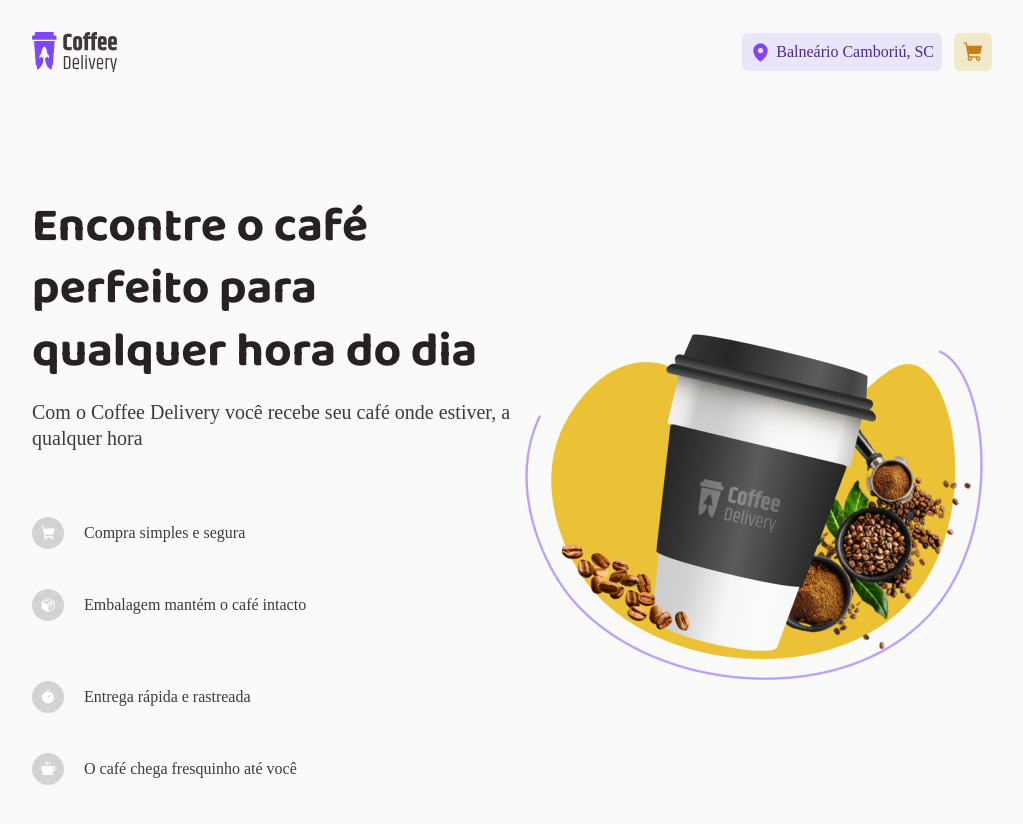
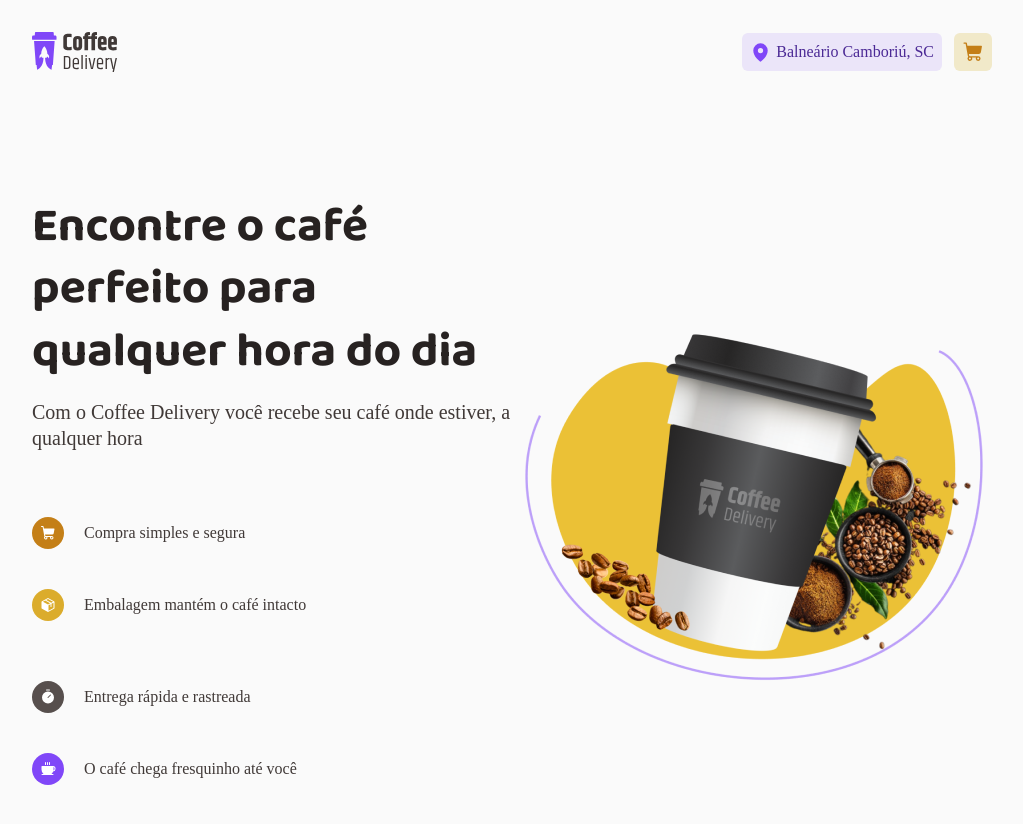
Before and after one commit to florencioMath/Challenge-Ignite-CoffeeDelivery, a React (Vite) app in the folder coffeeDelivery/: page / in a window 1280 px wide. Shown: the top 824 px of the page, without its empty margins (128-1151 px from the left). Built offline with nearby package versions, Linux system fonts and the light colour scheme.

Commit message:
feat: Passing the color for Items through a props and interface.

```diff
--- a/coffeeDelivery/src/pages/Home/index.tsx
+++ b/coffeeDelivery/src/pages/Home/index.tsx
@@ -3,6 +3,7 @@
   CallToActionContainer,
   ContentContainer,
   HomeContainer,
+  IconItem,
 } from './styels';
 
 import heroLogo from './assets/hero-logo.png';
@@ -27,17 +28,17 @@
             <ContentContainer>
               <div>
                 <div>
-                  <span>
+                  <IconItem variant="shoppingCart">
                     <ShoppingCart size={16} weight="fill" />
-                  </span>
+                  </IconItem>
                   <p>Compra simples e segura</p>
                 </div>
               </div>
               <div>
                 <div>
-                  <span>
+                  <IconItem variant="package">
                     <Package size={16} weight="fill" />
-                  </span>
+                  </IconItem>
                   <p>Embalagem mantém o café intacto</p>
                 </div>
               </div>
@@ -45,17 +46,17 @@
             <ContentContainer>
               <div>
                 <div>
-                  <span>
+                  <IconItem variant="timer">
                     <Timer size={16} weight="fill" />
-                  </span>
+                  </IconItem>
                   <p>Entrega rápida e rastreada</p>
                 </div>
               </div>
               <div>
                 <div>
-                  <span>
+                  <IconItem variant="coffee">
                     <Coffee size={16} weight="fill" />
-                  </span>
+                  </IconItem>
                   <p>O café chega fresquinho até você</p>
                 </div>
               </div>
--- a/coffeeDelivery/src/pages/Home/styels.ts
+++ b/coffeeDelivery/src/pages/Home/styels.ts
@@ -1,4 +1,4 @@
-import styled from 'styled-components';
+import styled, { css } from 'styled-components';
 
 export const HomeContainer = styled.div`
   margin-top: 104px;
@@ -46,9 +46,9 @@
       display: flex;
     }
   }
+`;
 
-  span {
-    background: lightgray;
+export const BaseIconItem = styled.span`
   display: flex;
   align-items: center;
   justify-content: center;
@@ -56,5 +56,32 @@
   min-width: 32px;
   border-radius: 9999px;
   color: ${(props) => props.theme['white']};
+  font-weight: 400;
+`;
+
+interface IconItemProps {
+  variant?: 'shoppingCart' | 'package' | 'timer' | 'coffee';
 }
+
+export const IconItem = styled(BaseIconItem)<IconItemProps>`
+  ${(props) =>
+    props.variant === 'shoppingCart' &&
+    css`
+      background: ${(props) => props.theme['yellow-dark']};
+    `}
+  ${(props) =>
+    props.variant === 'package' &&
+    css`
+      background: ${(props) => props.theme['yellow']};
+    `}
+  ${(props) =>
+    props.variant === 'timer' &&
+    css`
+      background: ${(props) => props.theme['base-text']};
+    `}
+  ${(props) =>
+    props.variant === 'coffee' &&
+    css`
+      background: ${(props) => props.theme['purple']};
+    `}
 `;
```
Lines whose indentation alone changed are shown as unchanged.
